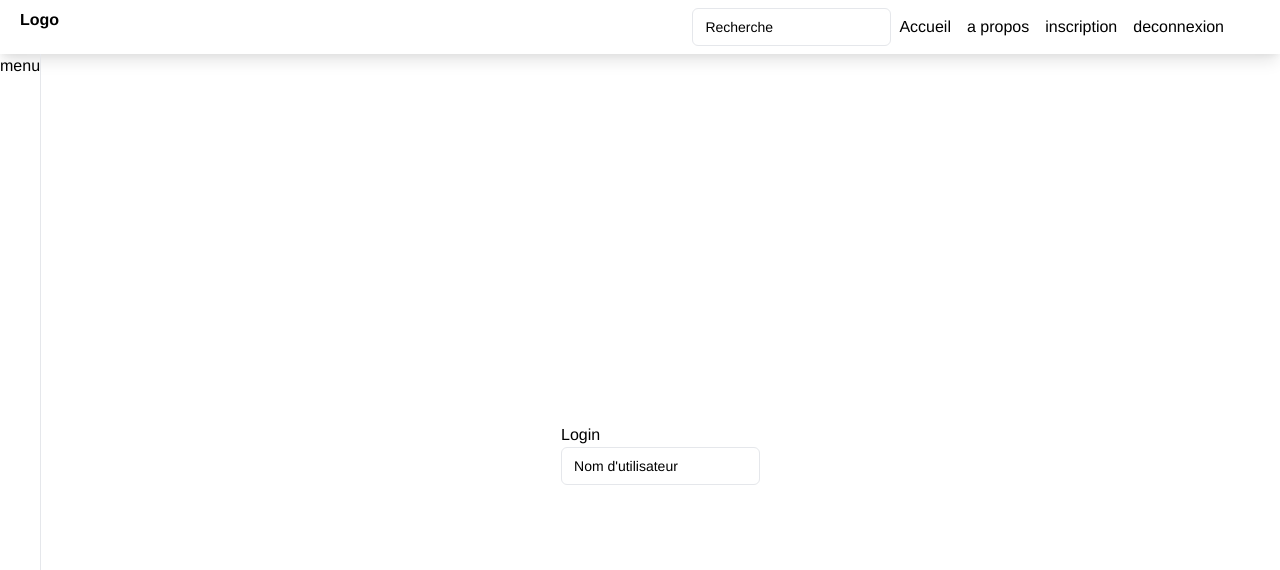
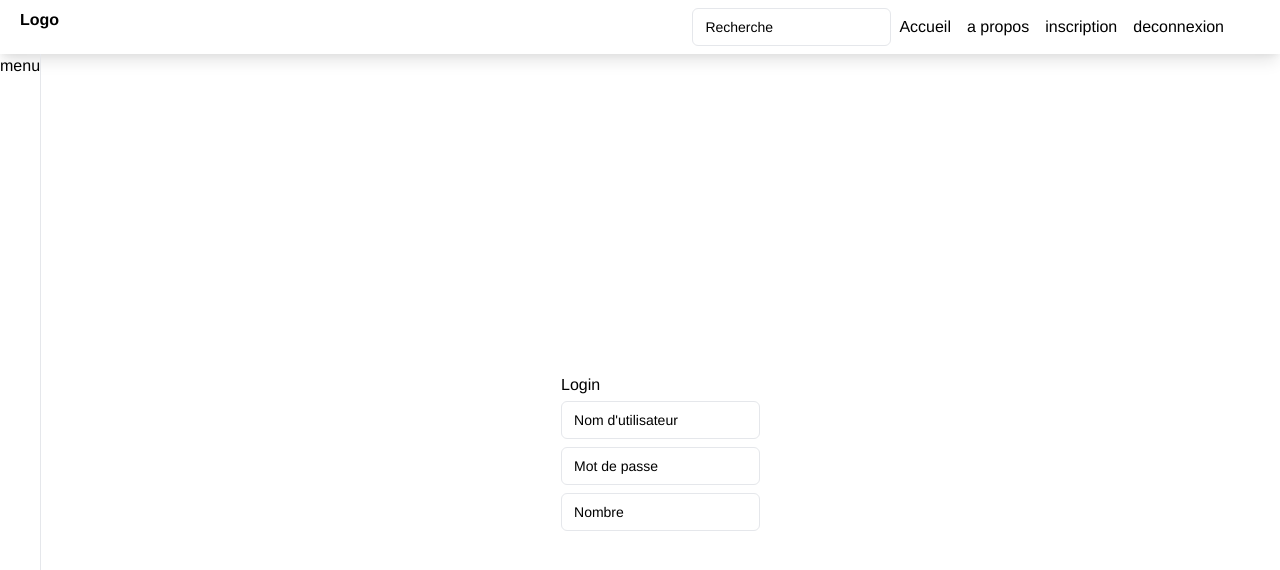
Before and after one commit to damadanyna/H-DEV, a Vue app: page / in a window 1280 px wide. Shown: the top 570 px of the page. Built offline with nearby package versions, Linux system fonts and the light colour scheme.

Commit message:
creation de l'input effectué

```diff
--- a/src/components/input_.vue
+++ b/src/components/input_.vue
@@ -1,7 +1,7 @@
 <template>
-    <div id="c_input_" class=" flex px-2 py-2 rounded-md   bg-white items-center justify-start border border-stone-400">
-      <span @click="doIt()" :id="this.option.id"  class="duration-500 px-1 rounded-full absolute text-sm text-stone-300" v-text="this.option.label"></span>
-      <input id="self_input" v-model="values" @focusout="out_()" @focusin="in_()" type="text" class=" outline-none text-sm">
+    <div :id="'c_' + this.option.id_" class=" flex px-2 py-2 rounded-md   bg-white items-center justify-start border border-stone-400">
+      <span @click="doIt()" :id="this.option.id_"  class="duration-500 px-1 rounded-full absolute text-sm text-stone-300" v-text="this.option.label"></span>
+      <input :id="'in_' + this.option.id_" v-model="values" @focusout="out_()" @focusin="in_()" :type="!this.option.type_?'text':this.option.type_" class=" outline-none text-sm">
     </div>
 </template>
     <script>
@@ -19,8 +19,8 @@
         // atao ato aby ny fonction abiaby
         methods:{
           in_(){
-            var pl= document.getElementById(this.option.id);
-             var cI= document.getElementById('c_input_');
+            var pl= document.getElementById(this.option.id_);
+             var cI= document.getElementById('c_' + this.option.id_);
               pl.style.marginTop='-40px';
               pl.style.color=' rgb(34,197,94)';
               pl.style.background='white';
@@ -30,9 +30,9 @@
               cI.style.border='solid 2px rgb(34,197,94)';
           },
           out_(){
-            if (this.values=='' || null) {
-              var pl= document.getElementById(this.option.id);
-              var cI= document.getElementById('c_input_');
+            if (this.values=='' || this.values==null) {
+              var pl= document.getElementById(this.option.id_);
+              var cI= document.getElementById('c_' + this.option.id_);
               pl.style.marginTop='inherit';
               pl.style.color='rgb(214,211,209)';
               pl.style.background='transparent';
@@ -43,7 +43,7 @@
             }
           },
           doIt(){
-            var sI= document.getElementById('self_input')
+            var sI= document.getElementById('in_' + this.option.id_)
             sI.focus();
           }
 
--- a/src/view/page_.vue
+++ b/src/view/page_.vue
@@ -2,7 +2,7 @@
       <div class=" flex flex-col w-full h-full">
             <div class="flex flex-col">
                   <span>Login</span>
-                  <input_  :option="options"></input_>
+                  <input_ v-for="item, i in options" :key="i" :option="item" class="my-1"></input_>
             </div>
       </div>
 
@@ -17,10 +17,22 @@ export default {
       },
         data(){
             return{
-                options:{
-                  label: "Nom d'utilisateur",
-                  id_:'nom_'
-                }
+                options:[
+                  {
+                        label: "Nom d'utilisateur",
+                        id_:'nom_'
+                  },
+                  {
+                        label: "Mot de passe",
+                        id_:'mdp_',
+                        type_:'password'
+                  },
+                  {
+                        label: "Nombre",
+                        id_:'nbr_',
+                        type_:'number'
+                  }
+                ]
             }
         }
 }
```
